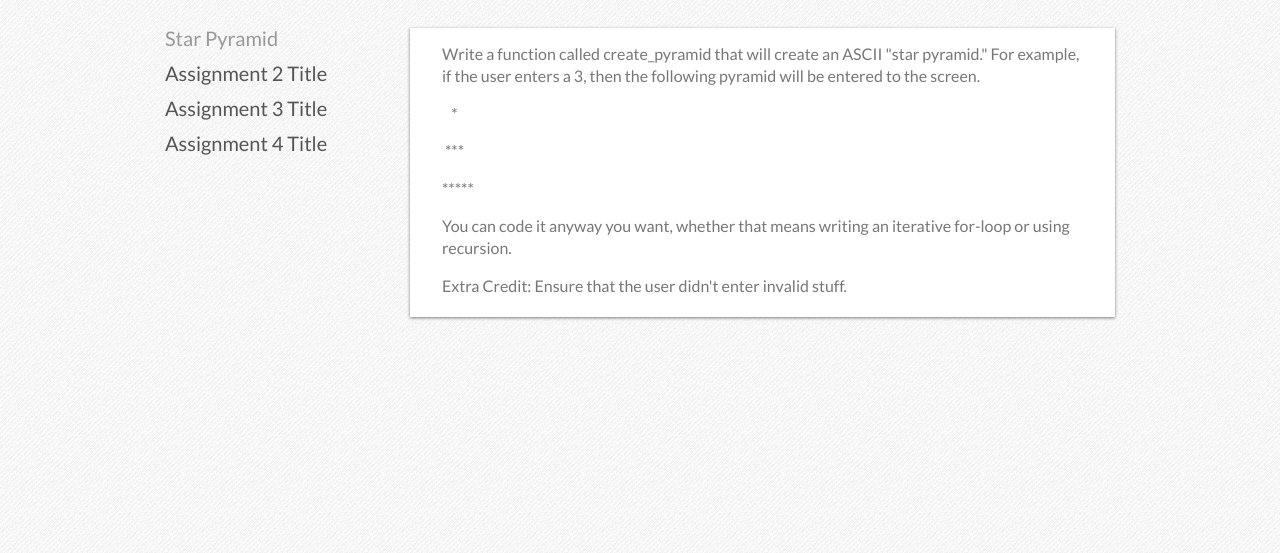
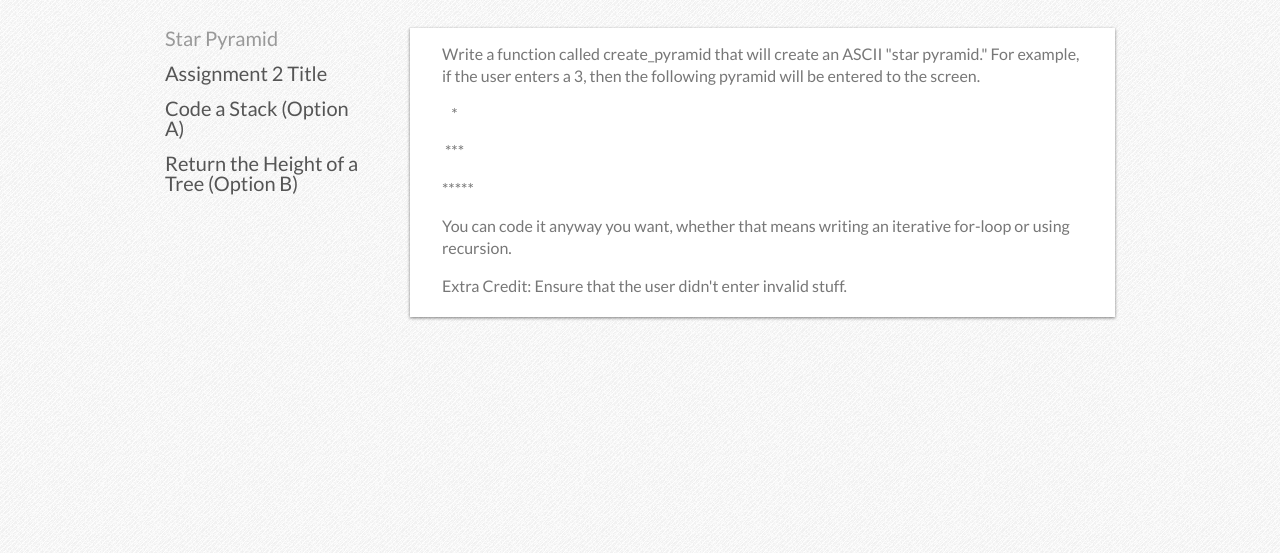
Before and after one commit to philipcofc/cpp101, a plain HTML site: page assignments.html in a window 1280 px wide. Shown: the part 247-800 px from the top of the page. Drawn offline with Linux system fonts and the light colour scheme.

Commit message:
Changed assignment headers. Pushed so Chad can write assignments.

```diff
--- a/assignments.html
+++ b/assignments.html
@@ -63,10 +63,10 @@
             <span class="assignment_toggle">Assignment 2 Title</span>
           </li>
           <li class="assignment" data-index="3">
-            <span class="assignment_toggle">Assignment 3 Title</span>
+            <span class="assignment_toggle">Code a Stack (Option A)</span>
           </li>
           <li class="assignment" data-index="4">
-            <span class="assignment_toggle">Assignment 4 Title</span>
+            <span class="assignment_toggle">Return the Height of a Tree (Option B)</span>
           </li>
         </ul>
 
```
